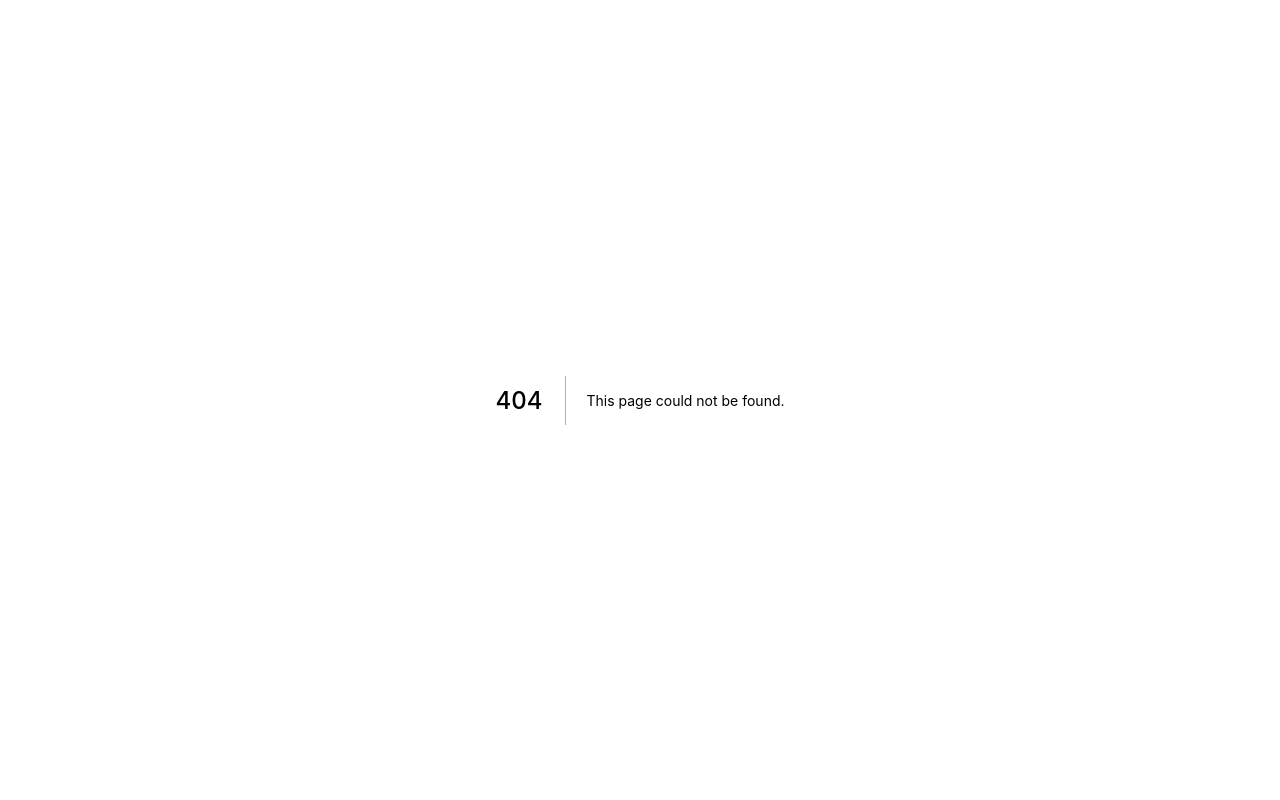
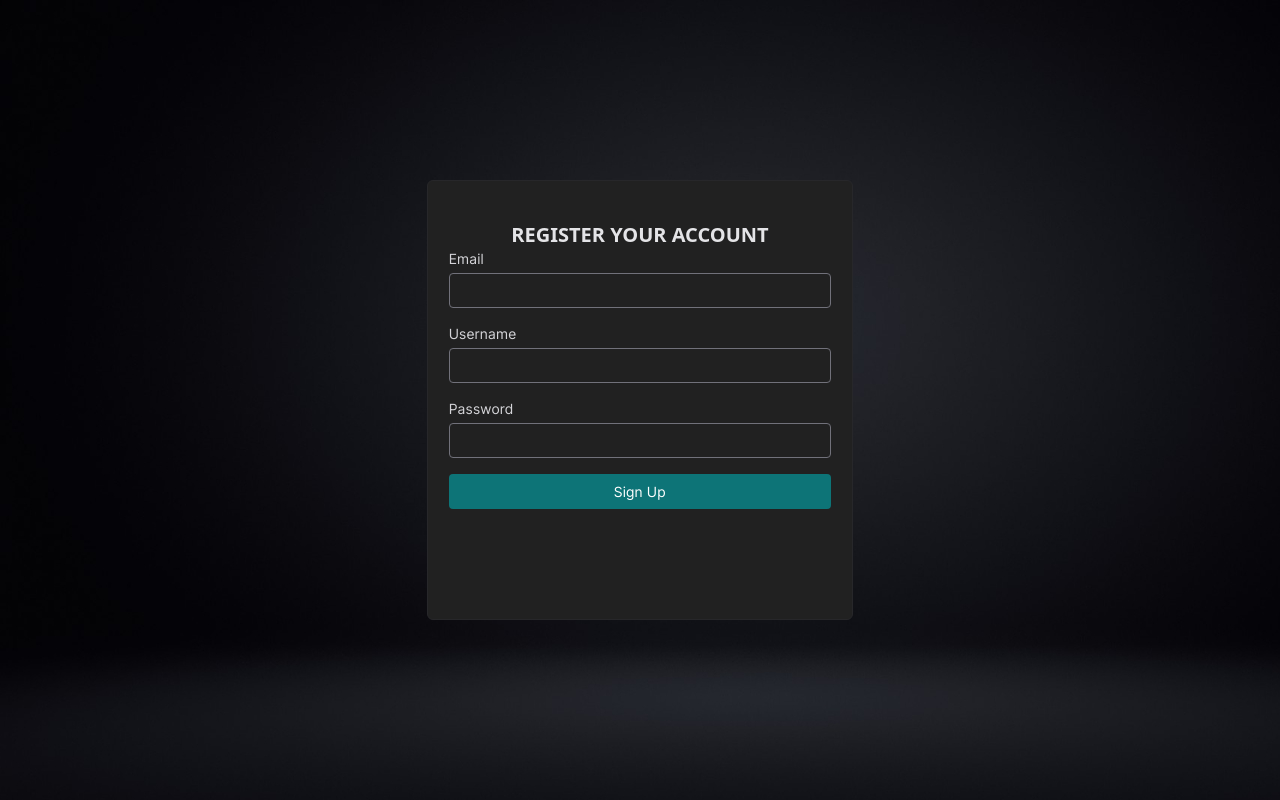
Before and after one commit to ComRV/chatApp, a Next.js app: page /register in a window 1280 px wide. Before the commit this address had no page. Built offline with nearby package versions, Linux system fonts and the light colour scheme.

Commit message:
create register page & add loading

```diff
--- /dev/null
+++ b/components/Delayed.jsx
@@ -0,0 +1,24 @@
+import { useState, useEffect } from 'react';
+import ReactLoading from 'react-loading';
+
+const Delayed = ({ children, waitBeforeShow = 1000 }) => {
+	const [isShown, setIsShown] = useState(false);
+
+	useEffect(() => {
+		const timer = setTimeout(() => {
+			setIsShown(true);
+		}, waitBeforeShow);
+
+		return () => clearTimeout(timer);
+	}, [waitBeforeShow]);
+
+	return isShown ? (
+		children
+	) : (
+		<div className="grid place-items-center h-full">
+			<ReactLoading type="spin" color="#9f9f9f" />
+		</div>
+	);
+};
+
+export default Delayed;
--- a/components/layout/Auth.jsx
+++ b/components/layout/Auth.jsx
@@ -1,9 +1,7 @@
-import React from 'react';
-
 const Auth = ({ children }) => {
 	return (
 		<div className="bg-main h-screen text-white flex min-w-full container">
-			<div className="text-white container w-1/3 rounded-md h-[55%] m-auto border border-zinc-800 bg-[#212121]">{children}</div>
+			<div className="text-white container w-2/3 rounded-md h-[55%] m-auto border border-zinc-800 bg-[#212121] md:w-2/4 lg:w-1/3">{children}</div>
 		</div>
 	);
 };
--- a/package.json
+++ b/package.json
@@ -9,12 +9,14 @@
     "lint": "next lint"
   },
   "dependencies": {
+    "@tailwindui/react": "^0.1.1",
     "axios": "^1.1.2",
     "env": "^0.0.2",
     "mongoose": "^6.6.5",
     "next": "12.2.5",
     "react": "18.2.0",
     "react-dom": "18.2.0",
+    "react-loading": "^2.0.3",
     "socket.io": "^4.5.2"
   },
   "devDependencies": {
--- a/pages/index.js
+++ /dev/null
@@ -1,44 +0,0 @@
-import Auth from '../components/layout/Auth';
-import Head from 'next/head';
-import Link from 'next/link';
-
-export default function Home() {
-	return (
-		<>
-			<Head>
-				<title>P - Login</title>
-			</Head>
-			<Auth>
-				<p className="text-center mt-10 font-roboto font-semibold text-sm text-zinc-600">WELCOME BACK</p>
-				<p className="text-center text-zinc-200 font-bold text-xl">LOGIN INTO YOUR ACCOUNT</p>
-				<form className="mt-6">
-					<div className="flex flex-col">
-						<label className="font-intertight tracking-wider text-sm text-zinc-300 ml-[5%]">Username</label>
-						<input
-							type="text"
-							className="w-[90%] h-[2.5em] tracking-wider duration-150 mt-1 m-auto rounded border border-zinc-500 bg-transparent pl-2 text-sm focus:ring-zinc-300 font-intertight"
-						/>
-					</div>
-					<div className="flex flex-col my-4">
-						<label className="font-intertight tracking-wider text-sm text-zinc-300 ml-[5%]">Password</label>
-						<input type="password" className="w-[90%] h-[2.5em] tracking-wider duration-150 mt-1 m-auto rounded border border-zinc-500 bg-transparent pl-2 text-sm focus:ring-zinc-300" />
-					</div>
-					<div className="flex flex-col">
-						<button
-							type="submit"
-							className="bg-[#0d7477] w-[90%] m-auto h-[35px] rounded hover:bg-[#0d7477e0] active:bg-[#0d7477c0] duration-150 font-intertight tracking-wider text-sm font-medium"
-						>
-							Sign In
-						</button>
-						<p className="font-intertight tracking-wider font-zinc-200 text-xs ml-[5%] mt-1">
-							Dont have an account?
-							<Link href="/register">
-								<p className="inline cursor-pointer duration-150 text-[#1f8083] hover:text-[#1ea0a5]"> Sign Up</p>
-							</Link>
-						</p>
-					</div>
-				</form>
-			</Auth>
-		</>
-	);
-}
--- /dev/null
+++ b/pages/index.jsx
@@ -0,0 +1,53 @@
+import Auth from '../components/layout/Auth';
+import Head from 'next/head';
+import Link from 'next/link';
+import Delayed from '../components/Delayed';
+
+export default function Home() {
+	return (
+		<>
+			<Head>
+				<title>P - Login</title>
+			</Head>
+			<Auth>
+				<Delayed>
+					<p className="text-center mt-10 font-roboto font-semibold text-sm text-zinc-600">WELCOME BACK</p>
+					<p className="text-center text-zinc-200 font-bold text-xl">LOGIN INTO YOUR ACCOUNT</p>
+					<form className="mt-6">
+						<div className="flex flex-col">
+							<label className="font-intertight tracking-wider text-sm text-zinc-300 ml-[5%]">Username</label>
+							<input
+								type="text"
+								className="w-[90%] h-[2.5em] tracking-wider duration-150 mt-1 m-auto rounded border border-zinc-500 bg-transparent pl-2 text-sm focus:ring-zinc-300 font-intertight"
+								required="true"
+							/>
+						</div>
+						<div className="flex flex-col my-4">
+							<label className="font-intertight tracking-wider text-sm text-zinc-300 ml-[5%]">Password</label>
+							<input
+								type="password"
+								className="w-[90%] h-[2.5em] tracking-wider duration-150 mt-1 m-auto rounded border border-zinc-500 bg-transparent pl-2 text-sm focus:ring-zinc-300"
+								required="true"
+							/>
+						</div>
+						<div className="flex flex-col">
+							<button
+								type="submit"
+								className="bg-[#0d7477] w-[90%] m-auto h-[35px] rounded hover:bg-[#0d7477e0] active:bg-[#0d7477c0] duration-150 font-intertight tracking-wider text-sm font-medium"
+								required="true"
+							>
+								Sign In
+							</button>
+							<p className="font-intertight tracking-wider font-zinc-200 text-xs ml-[5%] mt-1">
+								Dont have an account?
+								<Link href="/register">
+									<a className="inline cursor-pointer text-[#0d7477] hover:text-[#198185]"> Sign Up</a>
+								</Link>
+							</p>
+						</div>
+					</form>
+				</Delayed>
+			</Auth>
+		</>
+	);
+}
--- /dev/null
+++ b/pages/register.jsx
@@ -0,0 +1,54 @@
+import Auth from '../components/layout/Auth';
+import Head from 'next/head';
+import Delayed from '../components/Delayed';
+
+const register = () => {
+	return (
+		<>
+			<Head>
+				<title>P - Register</title>
+			</Head>
+			<Auth>
+				<Delayed>
+					<p className="text-center text-zinc-200 font-bold text-xl mt-10">REGISTER YOUR ACCOUNT</p>
+					<form>
+						<div className="flex flex-col">
+							<label className="font-intertight tracking-wider text-sm text-zinc-300 ml-[5%]">Email</label>
+							<input
+								type="email"
+								className="w-[90%] h-[2.5em] tracking-wider duration-150 mt-1 m-auto rounded border border-zinc-500 bg-transparent pl-2 text-sm focus:ring-zinc-300 font-intertight"
+								required="true"
+							/>
+						</div>
+						<div className="flex flex-col mt-4">
+							<label className="font-intertight tracking-wider text-sm text-zinc-300 ml-[5%]">Username</label>
+							<input
+								type="text"
+								className="w-[90%] h-[2.5em] tracking-wider duration-150 mt-1 m-auto rounded border border-zinc-500 bg-transparent pl-2 text-sm focus:ring-zinc-300 font-intertight"
+								required="true"
+							/>
+						</div>
+						<div className="flex flex-col my-4">
+							<label className="font-intertight tracking-wider text-sm text-zinc-300 ml-[5%]">Password</label>
+							<input
+								type="password"
+								className="w-[90%] h-[2.5em] tracking-wider duration-150 mt-1 m-auto rounded border border-zinc-500 bg-transparent pl-2 text-sm focus:ring-zinc-300"
+								required="true"
+							/>
+						</div>
+						<div className="flex flex-col">
+							<button
+								type="submit"
+								className="bg-[#0d7477] w-[90%] m-auto h-[35px] rounded hover:bg-[#0d7477e0] active:bg-[#0d7477c0] duration-150 font-intertight tracking-wider text-sm font-medium"
+							>
+								Sign Up
+							</button>
+						</div>
+					</form>
+				</Delayed>
+			</Auth>
+		</>
+	);
+};
+
+export default register;
```
Also changed, not shown: 1 other file (tests, documents, lock files or other folders).
